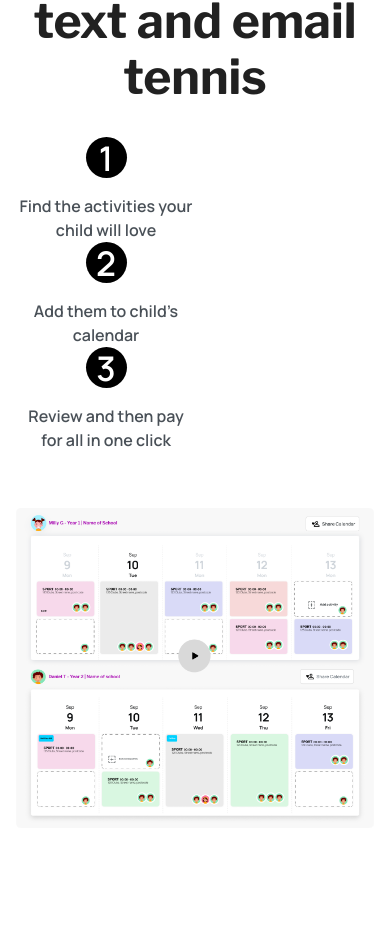
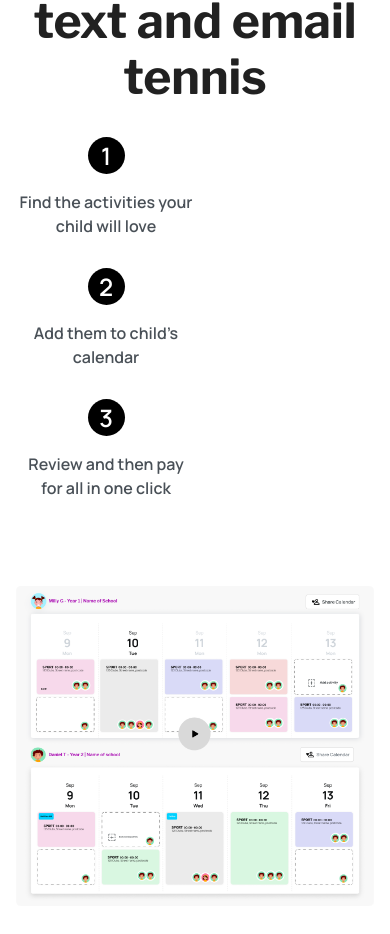
Before and after one commit to digital-brother/ooscca-fe, a Next.js app: page / in a window 390 px wide. Shown: the part 2420-3354 px from the top of the page. Built offline with nearby package versions, Linux system fonts and the light colour scheme.

Commit message:
Adjust small screen step icon size

```diff
--- a/src/app/(homepage)/DemoStepper.js
+++ b/src/app/(homepage)/DemoStepper.js
@@ -1,4 +1,4 @@
-'use client'
+"use client";
 
 import * as React from "react";
 import Box from "@mui/material/Box";
@@ -32,11 +32,14 @@ const StepConnector = styled(MUIStepConnector)({
 });
 
 function StepIcon({ icon }) {
+  const theme = useTheme();
+  const mdUp = useMediaQuery(theme.breakpoints.up("md"));
+
   return (
     <Box
       sx={{
-        width: { xs: 41, md: 54 },
-        height: { xs: 41, md: 54 },
+        width: { xs: 37, md: 54 },
+        height: { xs: 37, md: 54 },
         borderRadius: "50%",
         backgroundColor: "#000000",
         display: "flex",
@@ -45,7 +48,7 @@ function StepIcon({ icon }) {
       }}
     >
       <Typography
-        variant="h4"
+        variant={ mdUp ? "h4" : "h5" }
         sx={{
           color: "#FFFFFF",
           fontWeight: 600,
@@ -69,7 +72,7 @@ export default function DemoStepper({ sx }) {
         connector={<StepConnector />}
         orientation={mdUp ? "horizontal" : "vertical"}
         sx={{
-          minHeight: { sm: 393, md: 0 },
+          minHeight: { xs: 393, md: 0 },
         }}
       >
         {STEPS.map((label, index) => {
```
